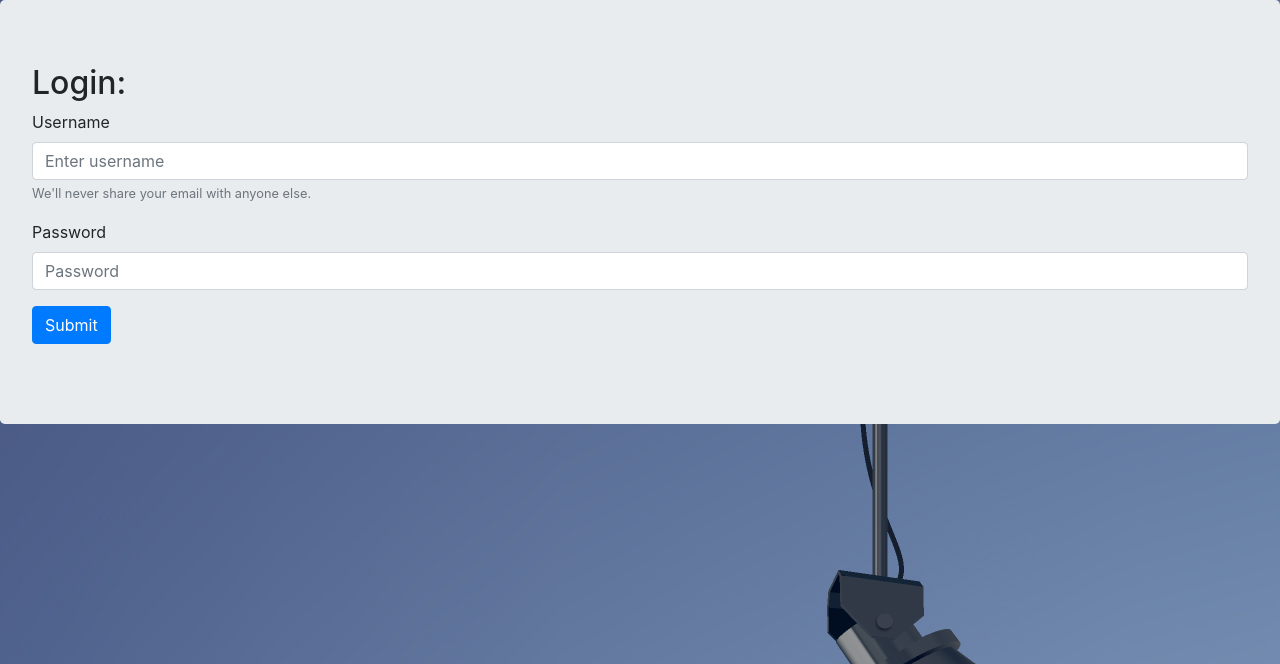
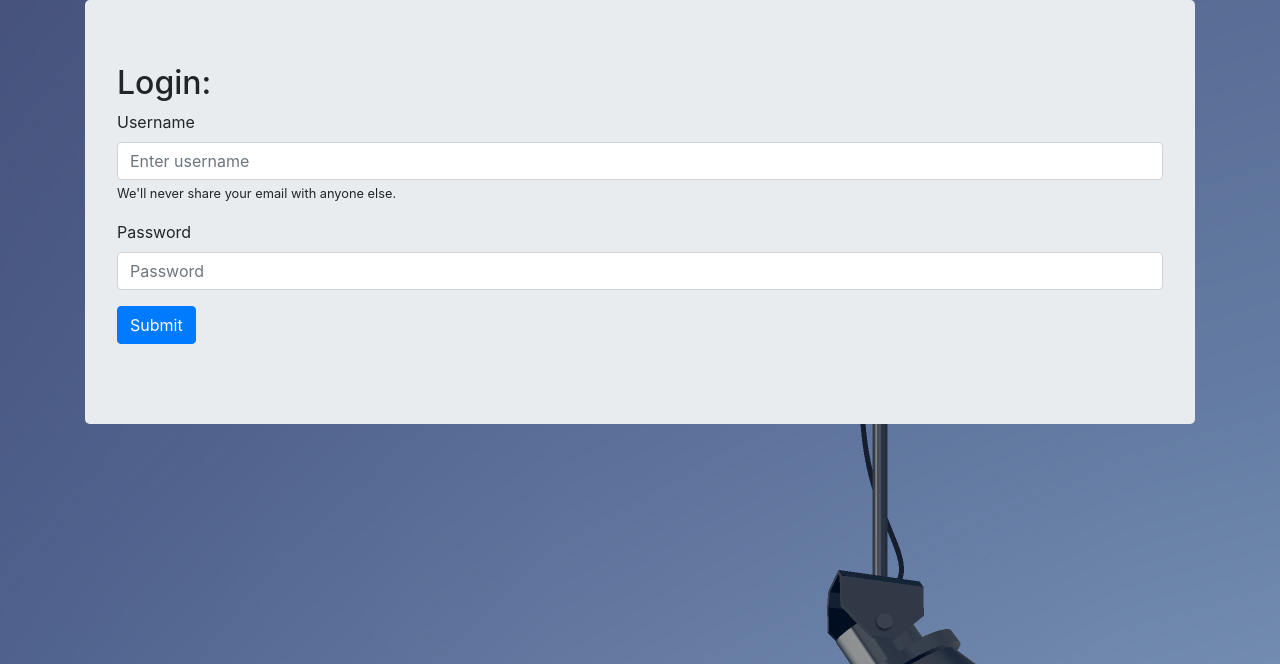
Before and after one commit to lugnitdgp/yt_downloader, a Django app: page /downloader/login in a window 1280 px wide. Shown: the top 664 px of the page. Run offline with Django 3.2, Linux system fonts and the light colour scheme; some libraries are stand-ins or nearby versions.

Commit message:
Update login.html
fixed issue #7
fixed UI on the login page

```diff
--- a/yt_down/templates/login.html
+++ b/yt_down/templates/login.html
@@ -1,6 +1,7 @@
 {% extends "base.html" %} {% block body_block %}
 
-<div class="jumbotron">
+<div class="container">
+  <div class="jumbotron">
   <h2>Login:</h2>
   <form method="post">
     {% csrf_token %}
@@ -13,8 +14,8 @@
         placeholder="Enter username"
         name="username"
       />
-      <small id="emailHelp" class="form-text text-muted"
-        >We'll never share your email with anyone else.</small
+      <small id="emailHelp" class="form-text text-black">
+        We'll never share your email with anyone else.</small
       >
     </div>
     <div class="form-group">
@@ -36,4 +37,5 @@
   <a href="{% url 'signup' %}">Click here to register!</a>
   {% endif %}
 </div>
+</div>
 {% endblock %}
```
